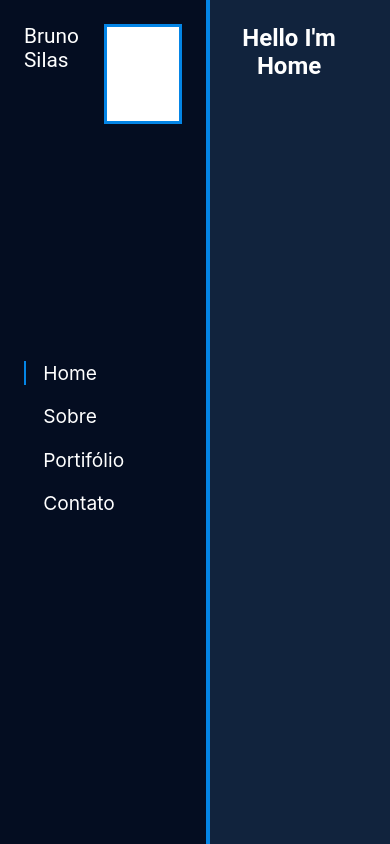
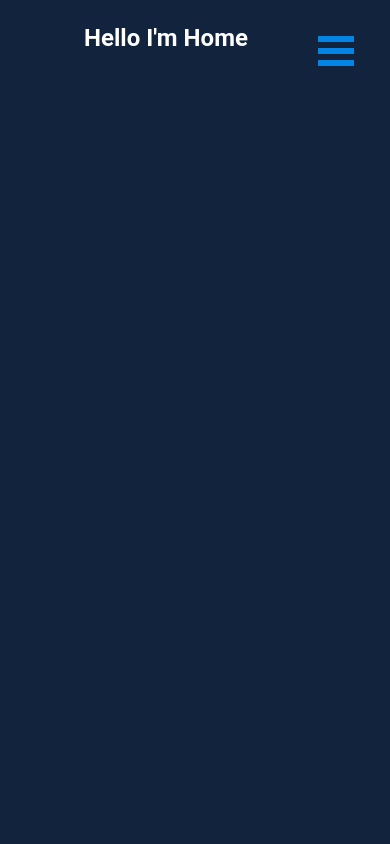
Before and after one commit to BW-MW/Source-portfolio-code, a React (Create React App) app: page / in a window 390 px wide. Built offline with nearby package versions, Linux system fonts and the light colour scheme.

Commit message:
menu hamburguer done

```diff
--- a/src/App.css
+++ b/src/App.css
@@ -13,3 +13,10 @@
 
   font-size: 2.2rem;
 }
+
+@media (max-width: 991px) {
+  .container {
+    width: 100%;
+    height: 100vh;
+  }
+}
--- /dev/null
+++ b/src/components/sidenav/desktop/index.jsx
@@ -0,0 +1,25 @@
+import { HashRouter as Router } from "react-router-dom";
+
+import RenderLinks from "../../../routes/Menu";
+import Routing from "../../../routes/RoutesConfig";
+
+function Desktop() {
+  return (
+    <div className="side-nav">
+      <header className="header-side-nav">
+        <div className="name">Bruno silas</div>
+        <div className="photo"></div>
+      </header>
+
+      <nav className="navbar">
+        <ul className="navbar-nav">
+          <Router>
+            <RenderLinks routers={Routing} />
+          </Router>
+        </ul>
+      </nav>
+    </div>
+  );
+}
+
+export default Desktop;
--- a/src/components/sidenav/index.jsx
+++ b/src/components/sidenav/index.jsx
@@ -1,27 +1,18 @@
 import "./styles.css";
-import { HashRouter as Router } from "react-router-dom";
 
-import RenderLinks from "../../routes/Menu";
-import Routing from "../../routes/RoutesConfig";
+import Desktop from "./desktop";
 
+import Mobile from "./mobile";
 function SideNav() {
-  console.log(window.innerWidth);
-  return (
-    <div className="side-nav">
-      <header className="header-side-nav">
-        <div className="name">Bruno silas</div>
-        <div className="photo"></div>
-      </header>
+  return checking();
+}
 
-      <nav className="navbar">
-        <ul className="navbar-nav">
-          <Router>
-            <RenderLinks routers={Routing} />
-          </Router>
-        </ul>
-      </nav>
-    </div>
-  );
+function checking() {
+  if (window.innerWidth >= 992) {
+    return <Desktop />;
+  } else {
+    return <Mobile />;
+  }
 }
 
 export default SideNav;
--- /dev/null
+++ b/src/components/sidenav/mobile/index.jsx
@@ -0,0 +1,36 @@
+import { bubble as Menu } from "react-burger-menu";
+
+import { HashRouter as Router } from "react-router-dom";
+
+import RenderLinks from "../../../routes/Menu";
+import Routing from "../../../routes/RoutesConfig";
+
+import "./styles.css";
+
+const toggleMenu = ({ isOpen }) => {
+  const menuWrap = document.querySelector(".bm-menu-wrap");
+  isOpen
+    ? menuWrap.setAttribute("aria-hidden", false)
+    : menuWrap.setAttribute("aria-hidden", true);
+};
+
+function Mobile() {
+  return (
+    <Menu right noOverlay onStateChange={toggleMenu}>
+      <header className="header-side-nav">
+        <div className="name">Bruno silas</div>
+        <div className="photo"></div>
+      </header>
+
+      <nav className="navbar">
+        <ul className="navbar-nav">
+          <Router>
+            <RenderLinks routers={Routing} />
+          </Router>
+        </ul>
+      </nav>
+    </Menu>
+  );
+}
+
+export default Mobile;
--- /dev/null
+++ b/src/components/sidenav/mobile/styles.css
@@ -0,0 +1,28 @@
+.bm-cross {
+  background-color: red;
+}
+
+.bm-menu {
+  display: flex;
+  flex-direction: column;
+  width: 100%;
+
+  background-color: var(--bg-side-nav);
+
+  padding: 1.5rem;
+
+  border-left: 4px solid var(--underline);
+}
+.bm-cross-button {
+  top: 1.3rem !important;
+}
+.bm-burger-button {
+  position: fixed;
+  width: 36px;
+  height: 30px;
+  right: 36px;
+  top: 36px;
+}
+.bm-burger-bars {
+  background-color: var(--underline);
+}
--- a/src/components/sidenav/styles.css
+++ b/src/components/sidenav/styles.css
@@ -87,8 +87,11 @@
 
 /* Responsive */
 
-@media (min-width: 320px) and (max-width: 500px) {
+@media (max-width: 991px) {
   .name {
     font-size: 1.3rem;
   }
+  .photo {
+    margin-top: 1rem;
+  }
 }
```
